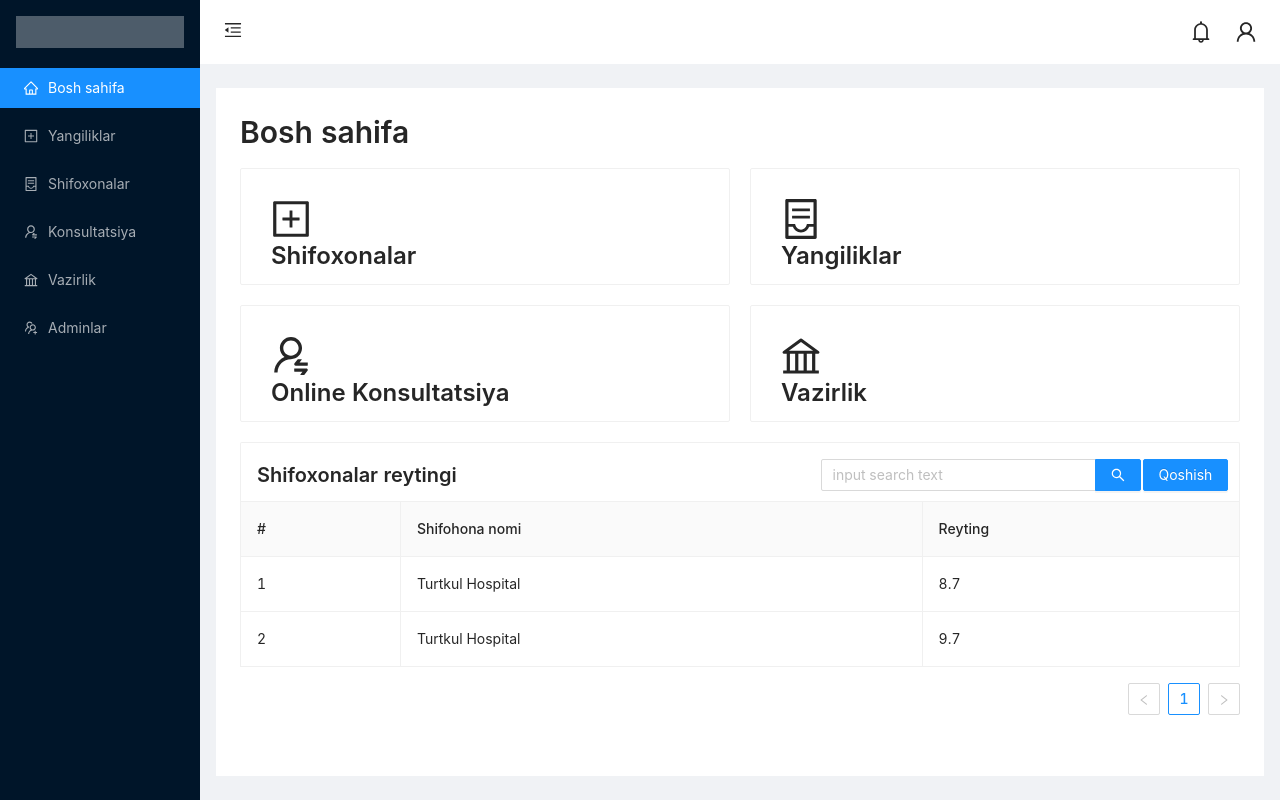
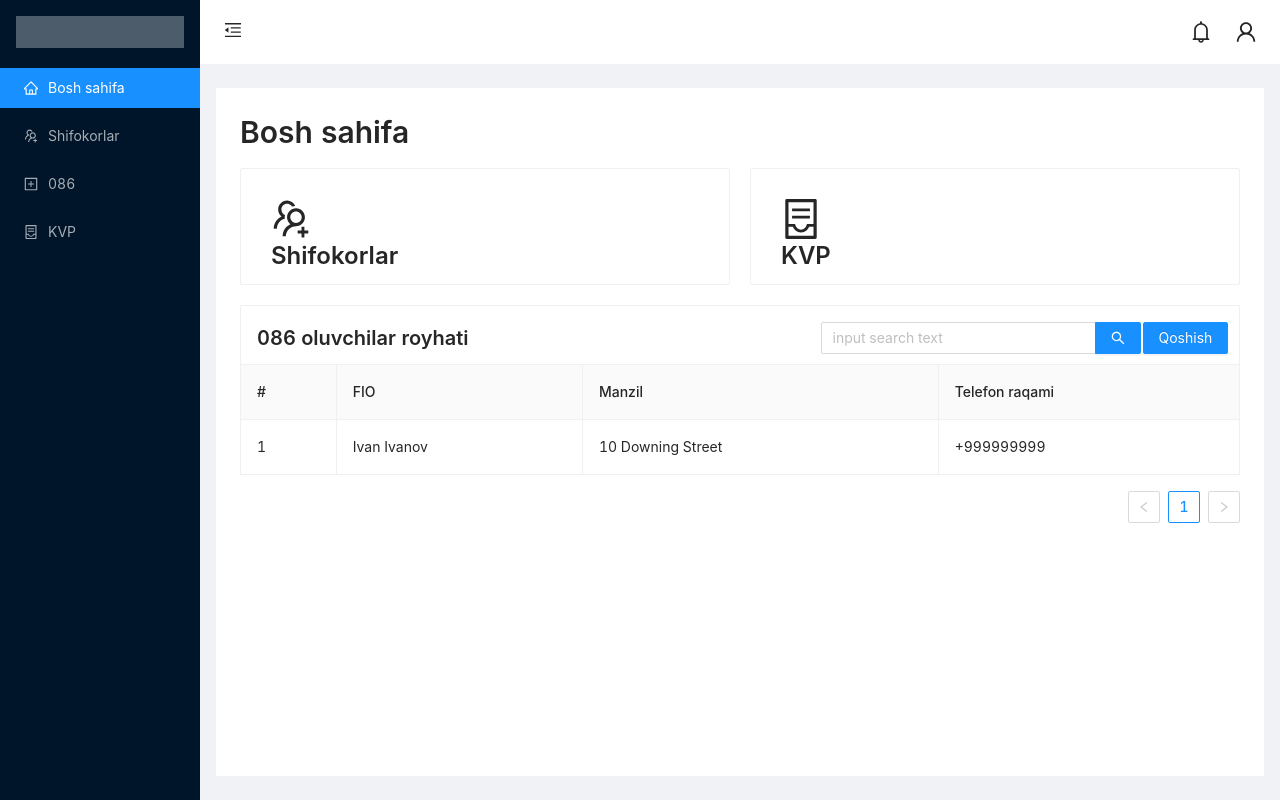
Before and after one commit to kuvanch/dashboard, a React (Create React App) app: page / in a window 1280 px wide. Built offline with nearby package versions, Linux system fonts and the light colour scheme; sample sign-in values are in the browser's storage.

Commit message:
added KVP page

```diff
--- a/src/components/AppRouter/AppRouter.tsx
+++ b/src/components/AppRouter/AppRouter.tsx
@@ -1,16 +1,18 @@
 import React, { FC } from 'react'
 import { Redirect, Route, Switch } from 'react-router'
-import { superAdmin } from '../../router'
+import { hospitalAdmin, superAdmin } from '../../router'
 
 export interface IAppRouter {
     role?: number
 }
 
 export const AppRouter:FC<IAppRouter> = ({role}) => {
+    const routes = false ? superAdmin : hospitalAdmin
+
     return (
-        <Switch>
-            { superAdmin.map(r => <Route key={r.path} path={r.path} component={r.component} exact={r.exact}/>)}
-            <Redirect to='/'/>
-        </Switch>
+            <Switch>
+                {routes.map(r => <Route key={r.path} path={r.path} component={r.component} exact={r.exact}/>)}
+                <Redirect to='/'/>
+            </Switch>
     )
 }
--- a/src/components/Sidebar/Sidebar.tsx
+++ b/src/components/Sidebar/Sidebar.tsx
@@ -3,18 +3,19 @@ import Sider from 'antd/lib/layout/Sider'
 import React, { FC } from 'react'
 import { Link } from 'react-router-dom'
 import { ISidebar } from '../../interfaces'
-import { RouteNames, superAdmin } from '../../router'
+import { hospitalAdmin, RouteNames, superAdmin } from '../../router'
 import { useLocation } from 'react-router-dom'
 
 
 export const Sidebar:FC<ISidebar> = ({collapsed}) => {
     const location = useLocation()
+    const routes = false ? superAdmin : hospitalAdmin
     return (
         <Sider theme='dark' trigger={null} collapsible collapsed={collapsed}>
           <div className="logo" />
           <Menu theme='dark' mode="inline" defaultSelectedKeys={[RouteNames.HOME]} selectedKeys={[location.pathname]}>
             {
-              superAdmin.map(item => (
+              routes.map(item => (
                 <Menu.Item key={item.path} icon={<item.icon className={!collapsed ? '' : 'sidebar__icon'}/>}>
                   <Link to={item.path}>{!collapsed && item.title}</Link>
                 </Menu.Item>
--- a/src/pages/Doctors.tsx
+++ b/src/pages/Doctors.tsx
@@ -1,9 +1,100 @@
-import React from 'react'
+import { DeleteOutlined, EditOutlined } from '@ant-design/icons';
+import { Col, Row, Form, Input, Space, Button} from 'antd'
+import React, { useState } from 'react'
+import { ModalComponent, TableComponent, UploadComponent } from '../components'
 
 export const Doctors = () => {
+    const columns = [
+        {
+          title: "#",
+          dataIndex: "id",
+          key: "id",
+        },
+        {
+          title: "FIO",
+          dataIndex: "name",
+          key: "name",
+        },
+        {
+            title: "Mutaxassislik",
+            dataIndex: "address",
+            key: "name",
+        },
+        {
+            title: "toifa",
+            dataIndex: "telefon",
+            key: "age",
+        },
+        {
+            title: "Rasm",
+            dataIndex: "admin",
+            key: "age",
+        },
+        {
+            title: "Pochta",
+            dataIndex: "info",
+            key: "age",
+        },
+        {
+          title: 'Action',
+          dataIndex: '',
+          key: 'x',
+          render: () => <Space>
+              <Button ghost type='primary' onClick={showModal}><EditOutlined /></Button>
+              <Button danger><DeleteOutlined /></Button>
+            </Space>,
+        }
+      ];
+      const dataSource = [
+        {
+          id: "1",
+          name: "Ivan Ivanov",
+          address: "Urolog",
+          telefon: 'Oliy',
+          admin: 'Rasm',
+          info: 'test@test.uz',
+          key: 0
+        }
+      ];
+      const [isModalVisible, setIsModalVisible] = useState<boolean>(false);
+
+      const showModal = () => {
+        setIsModalVisible(true);
+      };
     return (
-        <div>
-            Doctors
-        </div>
+        <>
+            <TableComponent showModal={showModal} title='Shifoxonalar' dataSource={dataSource} columns={columns}/>
+            <ModalComponent isModalVisible={isModalVisible} setIsModalVisible={setIsModalVisible}>
+            <Form layout='vertical'>
+              <Row>
+                  <Col span={12}>
+                    <Form.Item label='FIO'>
+                      <Input/>
+                    </Form.Item>
+                  </Col>
+                  <Col span={11} offset={1}>
+                    <Form.Item label='Mutaxassislik'>
+                      <Input/>
+                    </Form.Item>
+                  </Col>
+                  <Col span={12}>
+                    <Form.Item label='toifa'>
+                      <Input/>
+                    </Form.Item>
+                  </Col>
+                  <Col span={11} offset={1}>
+                    <Form.Item label='Pochta'>
+                      <Input/>
+                    </Form.Item>
+                  </Col>
+                  <Col span={24}>
+                    <Form.Item label='Rasm'>
+                        <UploadComponent/>
+                    </Form.Item>
+                  </Col>
+              </Row>
+            </Form>
+           </ModalComponent>
+        </>
     )
 }
--- a/src/pages/HospitalHome.tsx
+++ b/src/pages/HospitalHome.tsx
@@ -1,9 +1,70 @@
+import { ContainerOutlined, UsergroupAddOutlined } from '@ant-design/icons'
+import { Card, Col, Row, Typography } from 'antd'
 import React from 'react'
+import { Link } from 'react-router-dom'
+import { TableComponent } from '../components'
+import { RouteNames } from '../router'
 
 export const HospitalHome = () => {
+    const columns = [
+        {
+          title: "#",
+          dataIndex: "id",
+          key: "id",
+        },
+        {
+          title: "FIO",
+          dataIndex: "name",
+          key: "name",
+        },
+        {
+            title: "Manzil",
+            dataIndex: "address",
+            key: "address",
+        },
+        {
+            title: "Telefon raqami",
+            dataIndex: "telefon",
+            key: "telefon",
+        }
+      ];
+      const dataSource = [
+        {
+          id: "1",
+          name: "Ivan Ivanov",
+          address: "10 Downing Street",
+          telefon: '+999999999',
+          key: 0
+        }
+      ];
     return (
-        <div>
-            HospitalHome
-        </div>
+        <>
+            <Typography.Title level={2}>Bosh sahifa</Typography.Title>
+            <Row gutter={[20, 20]}>
+                <Col span={12}>
+                <Link to={RouteNames.DOCTORS}>
+                    <Card>
+                    <UsergroupAddOutlined
+                        style={{ fontSize: "40px", textAlign: "center" }}
+                    />
+                    <Typography.Title level={3}>Shifokorlar</Typography.Title>
+                    </Card>
+                </Link>
+                </Col>
+                <Col span={12}>
+                <Link to={RouteNames.KVP}>
+                    <Card>
+                    <ContainerOutlined
+                        style={{ fontSize: "40px", textAlign: "center" }}
+                    />
+                    <Typography.Title level={3}>KVP</Typography.Title>
+                    </Card>
+                </Link>
+                </Col>
+                <Col span={24}>
+                    <TableComponent title='086 oluvchilar royhati' dataSource={dataSource} columns={columns} />
+                </Col>
+            </Row>
+        </>
     )
 }
--- a/src/pages/Kvp.tsx
+++ b/src/pages/Kvp.tsx
@@ -1,9 +1,111 @@
-import React from 'react'
+import { DeleteOutlined, EditOutlined } from '@ant-design/icons';
+import { Col, Row, Form, Input, Space, Button} from 'antd'
+import React, { useState } from 'react'
+import { ModalComponent, TableComponent } from '../components'
 
 export const Kvp = () => {
+    const columns = [
+        {
+          title: "#",
+          dataIndex: "id",
+          key: "id",
+        },
+        {
+          title: "Nomi",
+          dataIndex: "name",
+          key: "name",
+        },
+        {
+            title: "Manzil",
+            dataIndex: "address",
+            key: "name",
+        },
+        {
+            title: "Telefon",
+            dataIndex: "telefon",
+            key: "age",
+        },
+        {
+            title: "Mudir FIO",
+            dataIndex: "admin",
+            key: "age",
+        },
+        {
+            title: "Masul shifokor",
+            dataIndex: "info",
+            key: "age",
+        },
+        {
+            title: "Malumot",
+            dataIndex: "desc",
+            key: "age",
+        },
+        {
+          title: 'Action',
+          dataIndex: '',
+          key: 'x',
+          render: () => <Space>
+              <Button ghost type='primary' onClick={showModal}><EditOutlined /></Button>
+              <Button danger><DeleteOutlined /></Button>
+            </Space>,
+        }
+      ];
+      const dataSource = [
+        {
+          id: "1",
+          name: "Turtkul KVP",
+          address: "Shoroxon OFY",
+          telefon: '+9999999999',
+          admin: 'Ivan Ivanov',
+          info: 'Ivan Ivanov',
+          desc: 'Shifoxona 2010-yil ochilib zor ishlamoqda gap yoq respect',
+          key: 0
+        }
+      ];
+      const [isModalVisible, setIsModalVisible] = useState<boolean>(false);
+
+      const showModal = () => {
+        setIsModalVisible(true);
+      };
     return (
-        <div>
-            Kvp
-        </div>
+        <>
+            <TableComponent showModal={showModal} title='Shifoxonalar' dataSource={dataSource} columns={columns}/>
+            <ModalComponent isModalVisible={isModalVisible} setIsModalVisible={setIsModalVisible}>
+            <Form layout='vertical'>
+              <Row>
+                  <Col span={24}>
+                    <Form.Item label='KVP Nomi'>
+                      <Input/>
+                    </Form.Item>
+                  </Col>
+                  <Col span={12}>
+                    <Form.Item label='Manzil'>
+                      <Input/>
+                    </Form.Item>
+                  </Col>
+                  <Col span={11} offset={1}>
+                    <Form.Item label='Telefon'>
+                      <Input/>
+                    </Form.Item>
+                  </Col>
+                  <Col span={12}>
+                    <Form.Item label='Mudir FIO'>
+                      <Input/>
+                    </Form.Item>
+                  </Col>
+                  <Col span={11} offset={1}>
+                    <Form.Item label='Masul shifokor'>
+                      <Input/>
+                    </Form.Item>
+                  </Col>
+                  <Col span={24}>
+                    <Form.Item label='Malumot'>
+                        <Input.TextArea/>
+                    </Form.Item>
+                  </Col>
+              </Row>
+            </Form>
+           </ModalComponent>
+        </>
     )
 }
```
